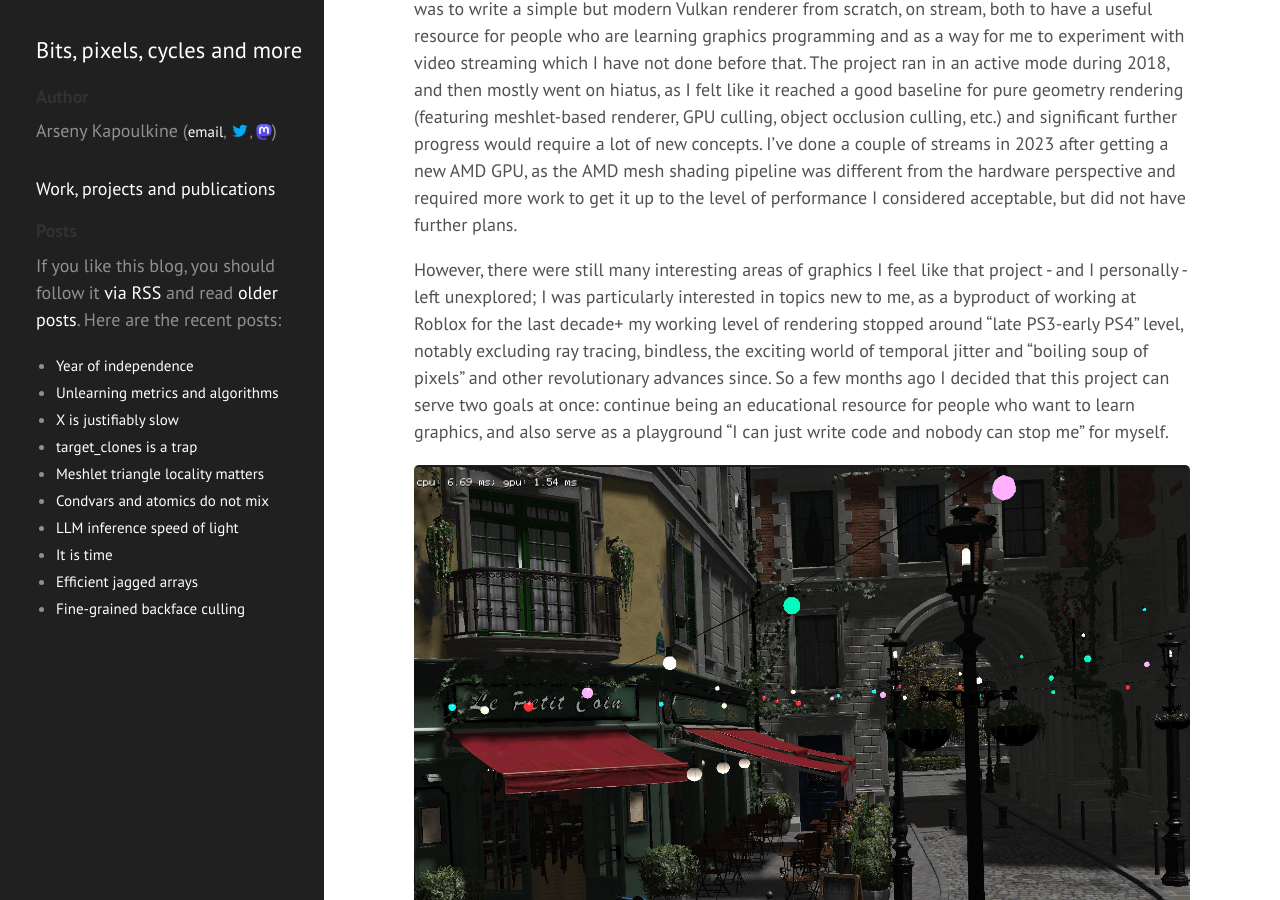
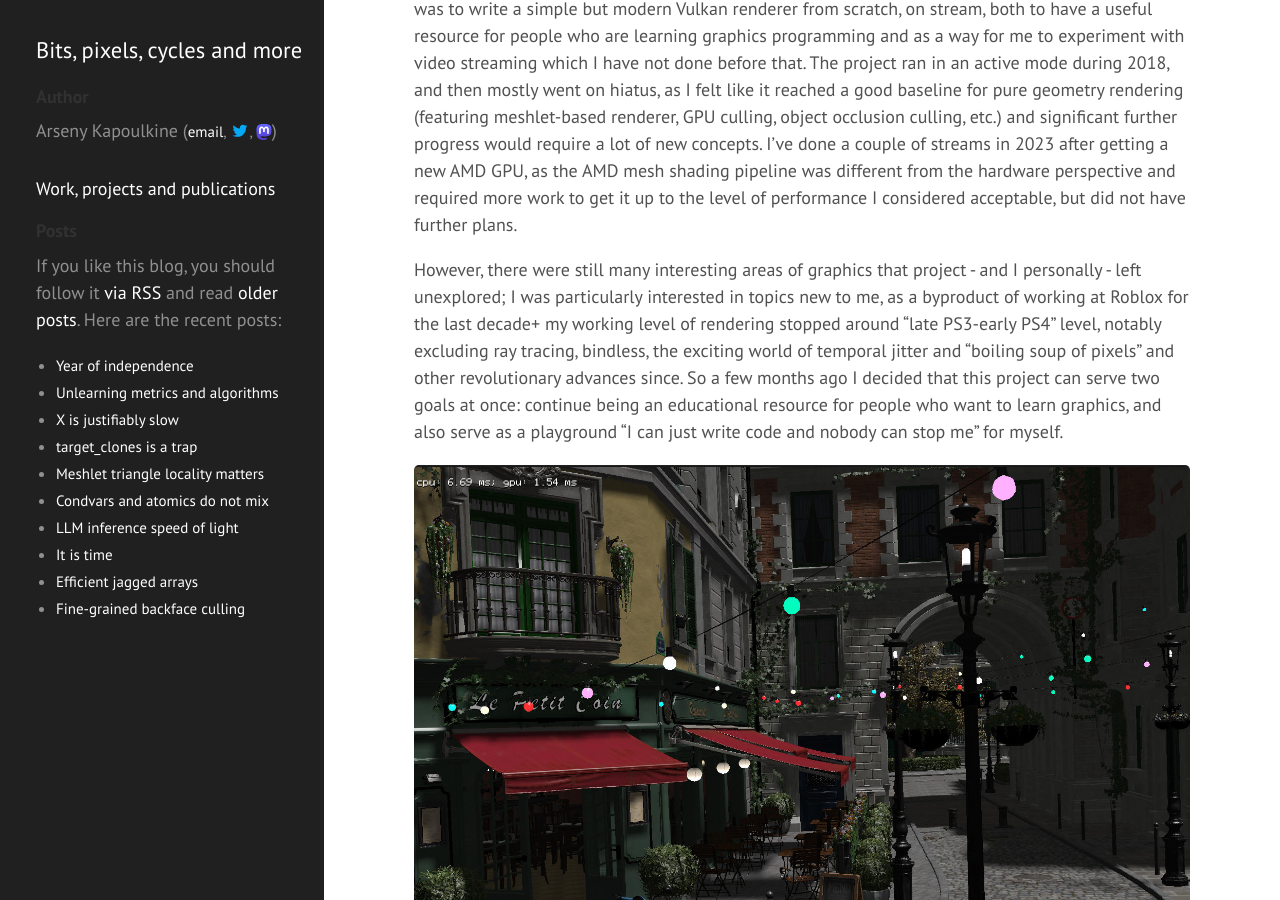
Before and after one commit to zeux/zeux.github.io, a Jekyll site: the page built from _posts/2024-12-31-year-of-independence.md, in a window 1280 px wide and 900 px high, scrolled down 7629 px. Built offline with Jekyll 4.4.1, drawn with Linux system fonts in a browser that asks for light colours; some of the changed text lies outside the part shown.

Commit message:
Minor wording tweaks

```diff
--- a/_posts/2024-12-31-year-of-independence.md
+++ b/_posts/2024-12-31-year-of-independence.md
@@ -72,7 +72,7 @@ In part because of this, but also to keep up with the ever-changing ecosystem an
 
 This project was started in 2018 (wow, time flies!) as an educational [YouTube](https://www.youtube.com/@zeuxcg) stream series - the goal was to write a simple but modern Vulkan renderer from scratch, on stream, both to have a useful resource for people who are learning graphics programming and as a way for me to experiment with video streaming which I have not done before that. The project ran in an active mode during 2018, and then mostly went on hiatus, as I felt like it reached a good baseline for pure geometry rendering (featuring meshlet-based renderer, GPU culling, object occlusion culling, etc.) and significant further progress would require a lot of new concepts. I've done a couple of streams in 2023 after getting a new AMD GPU, as the AMD mesh shading pipeline was different from the hardware perspective and required more work to get it up to the level of performance I considered acceptable, but did not have further plans.
 
-However, there were still many interesting areas of graphics I feel like that project - and I personally - left unexplored; I was particularly interested in topics new to me, as a byproduct of working at Roblox for the last decade+ my working level of rendering stopped around "late PS3-early PS4" level, notably excluding ray tracing, bindless, the exciting world of temporal jitter and "boiling soup of pixels" and other revolutionary advances since. So a few months ago I decided that this project can serve two goals at once: continue being an educational resource for people who want to learn graphics, and also serve as a playground "I can just write code and nobody can stop me" for myself.
+However, there were still many interesting areas of graphics that project - and I personally - left unexplored; I was particularly interested in topics new to me, as a byproduct of working at Roblox for the last decade+ my working level of rendering stopped around "late PS3-early PS4" level, notably excluding ray tracing, bindless, the exciting world of temporal jitter and "boiling soup of pixels" and other revolutionary advances since. So a few months ago I decided that this project can serve two goals at once: continue being an educational resource for people who want to learn graphics, and also serve as a playground "I can just write code and nobody can stop me" for myself.
 
 ![](/images/independence_6.jpg)
 
```
Also changed, not shown: other parts of _posts/2024-12-31-year-of-independence.md (+1 -1 lines).
